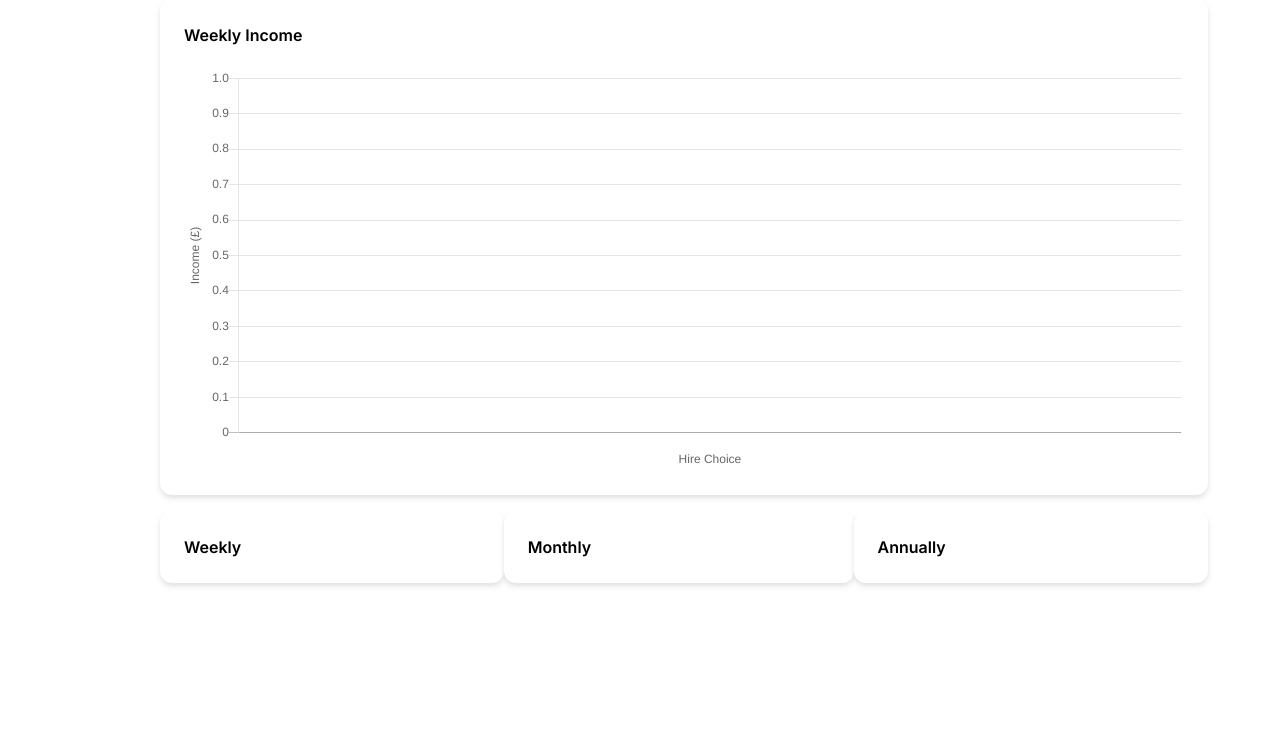
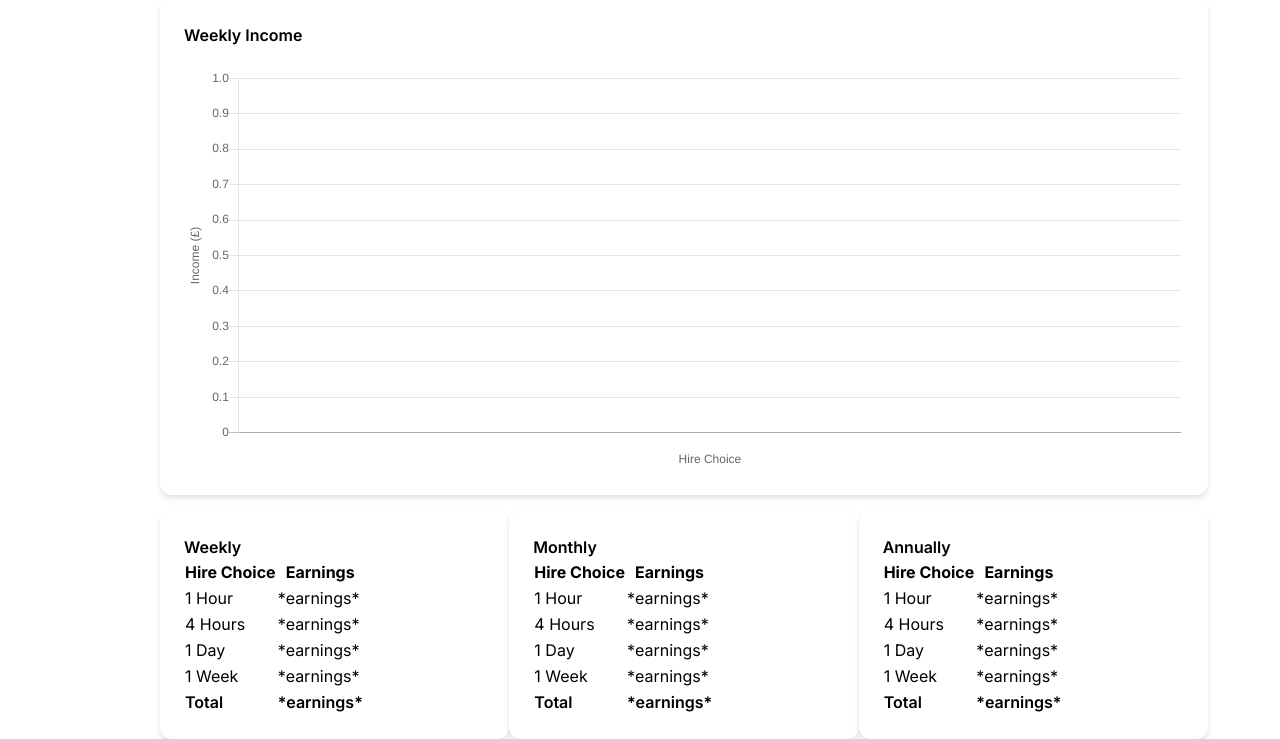
Before and after one commit to dillongoods/escooter-app, a Flask app: template app/templates/manager/income.html in a window 1280 px wide. Shown: the part 177-916 px from the top of the page. Before the commit the page ends 764 px from the top, so only its background shows below. Run offline with Flask 2, Linux system fonts and the light colour scheme; the template is opened without the code that fills it, so the values that code supplies are empty; some libraries are stand-ins or nearby versions.

```diff
--- a/app/templates/manager/income.html
+++ b/app/templates/manager/income.html
@@ -67,12 +67,102 @@
         <div class="grid grid-flow-col auto-cols-auto">
         <div class="mt-4 bg-white drop-shadow-md rounded-xl p-6">
              <span class="font-semibold"> Weekly </span>
+             <table class="table-auto">
+              <thead>
+                <tr>
+                  <th>Hire Choice</th>
+                  <th>Earnings</th>
+                </tr>
+              </thead>
+              <tbody>
+                <tr>
+                  <td>1 Hour</td>
+                  <td>*earnings*</td>
+                </tr>
+                <tr>
+                  <td>4 Hours</td>
+                  <td>*earnings*</td>
+                </tr>
+                <tr>
+                  <td>1 Day</td>
+                  <td>*earnings*</td>
+                </tr>
+                <tr>
+                  <td>1 Week</td>
+                  <td>*earnings*</td>
+                </tr>
+                <tr class="font-semibold">
+                  <td>Total</td>
+                  <td>*earnings*</td>
+                </tr>
+              </tbody>
+            </table>
         </div>
         <div class="mt-4 bg-white drop-shadow-md rounded-xl p-6">
              <span class="font-semibold"> Monthly </span>
+             <table class="table-auto">
+              <thead>
+                <tr>
+                  <th>Hire Choice</th>
+                  <th>Earnings</th>
+                </tr>
+              </thead>
+              <tbody>
+                <tr>
+                  <td>1 Hour</td>
+                  <td>*earnings*</td>
+                </tr>
+                <tr>
+                  <td>4 Hours</td>
+                  <td>*earnings*</td>
+                </tr>
+                <tr>
+                  <td>1 Day</td>
+                  <td>*earnings*</td>
+                </tr>
+                <tr>
+                  <td>1 Week</td>
+                  <td>*earnings*</td>
+                </tr>
+                <tr class="font-semibold">
+                  <td>Total</td>
+                  <td>*earnings*</td>
+                </tr>
+              </tbody>
+            </table>
         </div>
         <div class="mt-4 bg-white drop-shadow-md rounded-xl p-6">
              <span class="font-semibold"> Annually </span>
+             <table class="table-auto">
+              <thead>
+                <tr>
+                  <th>Hire Choice</th>
+                  <th>Earnings</th>
+                </tr>
+              </thead>
+              <tbody>
+                <tr>
+                  <td>1 Hour</td>
+                  <td>*earnings*</td>
+                </tr>
+                <tr>
+                  <td>4 Hours</td>
+                  <td>*earnings*</td>
+                </tr>
+                <tr>
+                  <td>1 Day</td>
+                  <td>*earnings*</td>
+                </tr>
+                <tr>
+                  <td>1 Week</td>
+                  <td>*earnings*</td>
+                </tr>
+                <tr class="font-semibold">
+                  <td>Total</td>
+                  <td>*earnings*</td>
+                </tr>
+              </tbody>
+            </table>
        </div>
        </div>
     </div>
```
Also changed, not shown: app/templates/manager/index.html (+5 -3 lines).
